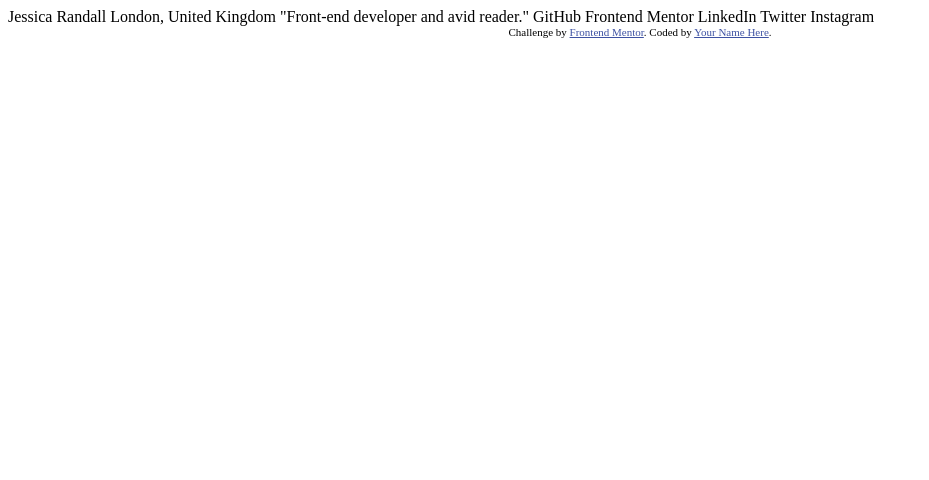
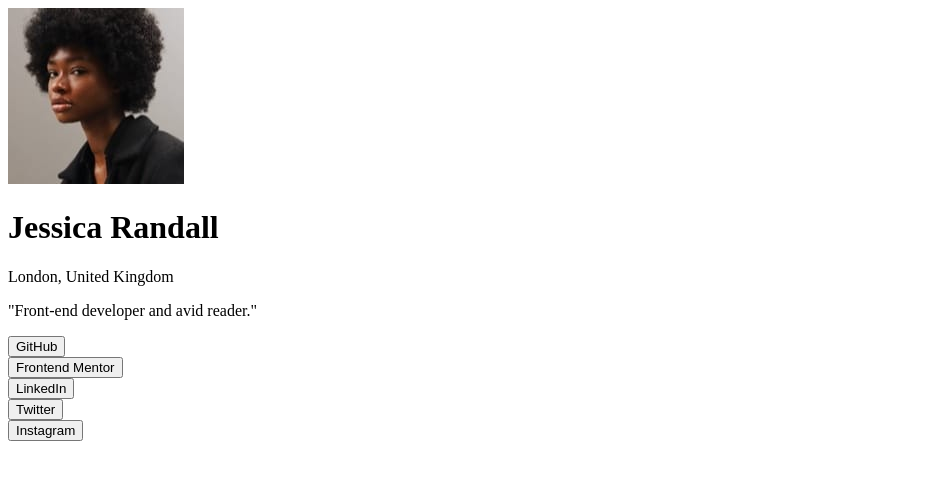
Before and after one commit to Leschyij/newbie_project2, a plain HTML site: page index.html in a window 1280 px wide. Shown: the whole page, without its empty margins (0-929 px from the left). Drawn offline with Linux system fonts and the light colour scheme.

Commit message:
creating a page framein index.html

```diff
--- a/index.html
+++ b/index.html
@@ -5,30 +5,47 @@
   <meta name="viewport" content="width=device-width, initial-scale=1.0"> <!-- displays site properly based on user's device -->
 
   <link rel="icon" type="image/png" sizes="32x32" href="./assets/images/favicon-32x32.png">
+  <link rel="stylesheet" href="style.css">
+  <link rel="preconnect" href="https://fonts.googleapis.com">
+  <link rel="preconnect" href="https://fonts.gstatic.com" crossorigin>
+  <link href="https://fonts.googleapis.com/css2?family=Inter:ital,opsz,wght@0,14..32,100..900;1,14..32,100..900&display=swap" rel="stylesheet">
 
   <title>Frontend Mentor | Social links profile</title>
 
-  <!-- Feel free to remove these styles or customise in your own stylesheet 👍 -->
-  <style>
-    .attribution { font-size: 11px; text-align: center; }
-    .attribution a { color: hsl(228, 45%, 44%); }
-  </style>
 </head>
 <body>
 
-  Jessica Randall
-  London, United Kingdom
-  "Front-end developer and avid reader."
+  <div id="container">
 
-  GitHub
-  Frontend Mentor
-  LinkedIn
-  Twitter
-  Instagram
+    <img src="assets/images/avatar-jessica.jpeg" alt="profile photo">
 
-  <div class="attribution">
-    Challenge by <a href="https://www.frontendmentor.io?ref=challenge" target="_blank">Frontend Mentor</a>.
-    Coded by <a href="#">Your Name Here</a>.
+    <h1>Jessica Randall</h1>
+
+    <p id="city">London, United Kingdom</p>
+
+    <p id="job">"Front-end developer and avid reader."</p>
+
+    <button>GitHub</button><br>
+
+    <button>Frontend Mentor</button><br>
+
+    <button>LinkedIn</button><br>
+
+    <button>Twitter</button><br>
+
+    <button>Instagram</button>
+
   </div>
+
+
+
+
+
+
+
+
+
+
+
 </body>
 </html>
```
